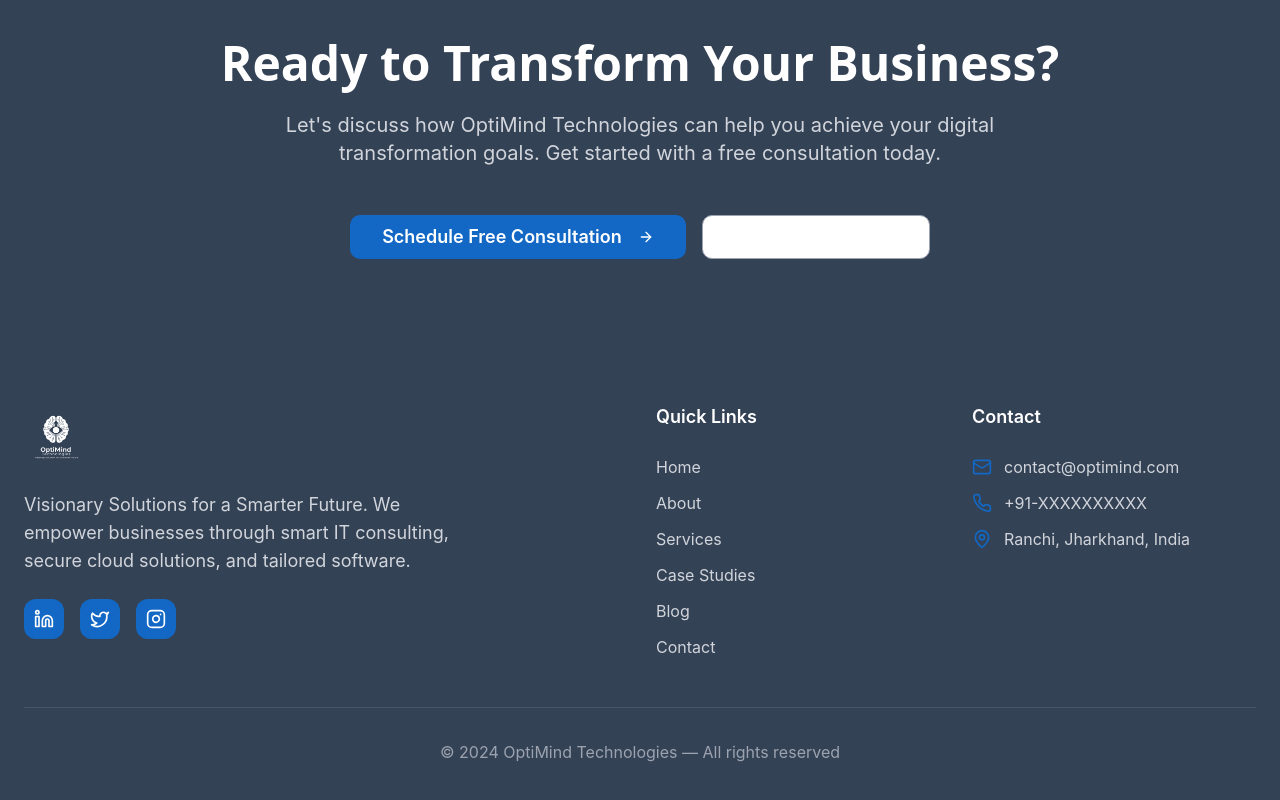
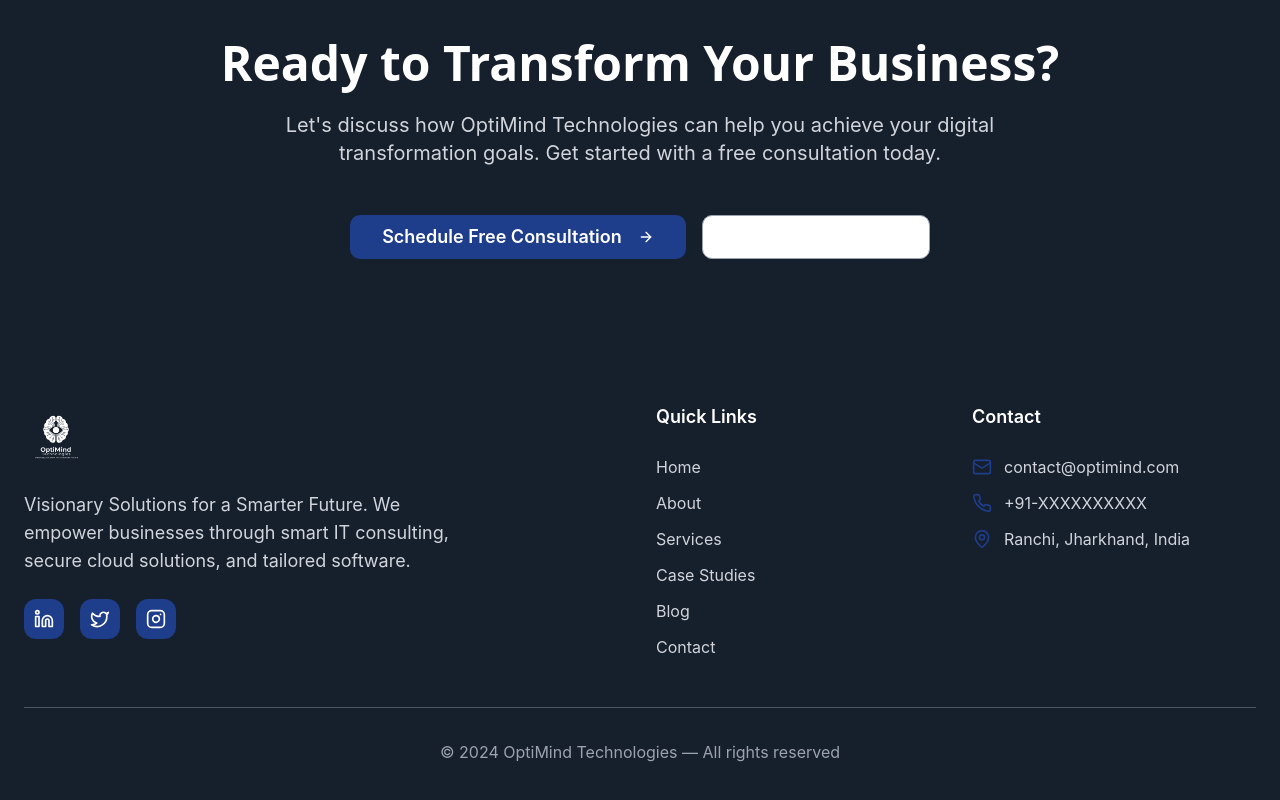
Before and after one commit to user135-test/optimind-visionary-web, a React (Vite) app: page / in a window 1280 px wide. Shown: the part 2449-3249 px from the top of the page. Built offline with nearby package versions, Linux system fonts and the light colour scheme; the HTML template or start-up script is replaced by a standard one.

Commit message:
Update color scheme

```diff
--- a/src/index.css
+++ b/src/index.css
@@ -7,59 +7,59 @@
 
 @layer base {
   :root {
-    /* Brand Colors - Based on OptiMind Logo */
+    /* Brand Colors - Your Custom Color Scheme */
     --background: 0 0% 100%;
-    --foreground: 215 28% 17%;
+    --foreground: 217 33% 13%;
 
     --card: 0 0% 100%;
-    --card-foreground: 215 28% 17%;
+    --card-foreground: 217 33% 13%;
 
     --popover: 0 0% 100%;
-    --popover-foreground: 215 28% 17%;
+    --popover-foreground: 217 33% 13%;
 
-    /* Primary - Corporate Blue */
-    --primary: 211 83% 42%;
-    --primary-light: 211 77% 52%;
-    --primary-dark: 211 89% 32%;
+    /* Primary - Deep Blue (#1E3A8A) */
+    --primary: 223 64% 33%;
+    --primary-light: 217 91% 60%;
+    --primary-dark: 223 70% 25%;
     --primary-foreground: 0 0% 100%;
 
-    /* Secondary - Tech Green */
-    --secondary: 137 72% 45%;
-    --secondary-light: 137 65% 55%;
-    --secondary-dark: 137 79% 35%;
+    /* Secondary - Sky Blue (#3B82F6) */
+    --secondary: 217 91% 60%;
+    --secondary-light: 217 85% 70%;
+    --secondary-dark: 217 97% 50%;
     --secondary-foreground: 0 0% 100%;
 
-    /* Accent - Orange from logo */
-    --accent: 24 95% 58%;
-    --accent-light: 24 88% 68%;
-    --accent-dark: 24 100% 48%;
+    /* Accent - Emerald Green (#10B981) */
+    --accent: 158 84% 40%;
+    --accent-light: 158 78% 50%;
+    --accent-dark: 158 90% 30%;
     --accent-foreground: 0 0% 100%;
 
     /* Neutral Grays */
     --muted: 220 14% 96%;
     --muted-foreground: 215 16% 47%;
-    --muted-dark: 215 25% 27%;
+    --muted-dark: 217 33% 13%;
 
     --border: 220 13% 91%;
     --input: 220 13% 91%;
-    --ring: 211 83% 42%;
+    --ring: 223 64% 33%;
 
     --destructive: 0 84% 60%;
     --destructive-foreground: 0 0% 100%;
 
     /* Gradients */
-    --gradient-primary: linear-gradient(135deg, hsl(var(--primary)), hsl(var(--primary-light)));
-    --gradient-secondary: linear-gradient(135deg, hsl(var(--secondary)), hsl(var(--secondary-light)));
-    --gradient-hero: linear-gradient(135deg, hsl(var(--primary)) 0%, hsl(var(--secondary)) 100%);
-    --gradient-subtle: linear-gradient(180deg, hsl(var(--background)) 0%, hsl(var(--muted)) 100%);
+    --gradient-primary: linear-gradient(135deg, hsl(223, 64%, 33%), hsl(217, 91%, 60%));
+    --gradient-secondary: linear-gradient(135deg, hsl(217, 91%, 60%), hsl(217, 85%, 70%));
+    --gradient-hero: linear-gradient(135deg, hsl(223, 64%, 33%) 0%, hsl(217, 91%, 60%) 100%);
+    --gradient-subtle: linear-gradient(180deg, hsl(0, 0%, 100%) 0%, hsl(220, 14%, 96%) 100%);
 
     /* Shadows */
     --shadow-sm: 0 1px 2px 0 rgba(0, 0, 0, 0.05);
     --shadow-md: 0 4px 6px -1px rgba(0, 0, 0, 0.1);
     --shadow-lg: 0 10px 15px -3px rgba(0, 0, 0, 0.1);
     --shadow-xl: 0 20px 25px -5px rgba(0, 0, 0, 0.1);
-    --shadow-primary: 0 10px 30px -10px hsl(var(--primary) / 0.3);
-    --shadow-glow: 0 0 40px hsl(var(--primary) / 0.2);
+    --shadow-primary: 0 10px 30px -10px hsl(223, 64%, 33%, 0.3);
+    --shadow-glow: 0 0 40px hsl(223, 64%, 33%, 0.2);
 
     --radius: 0.75rem;
 
```
